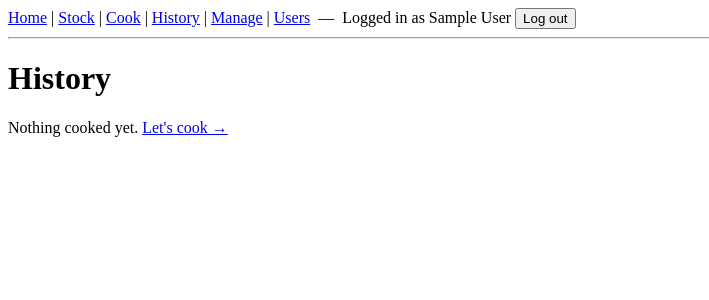
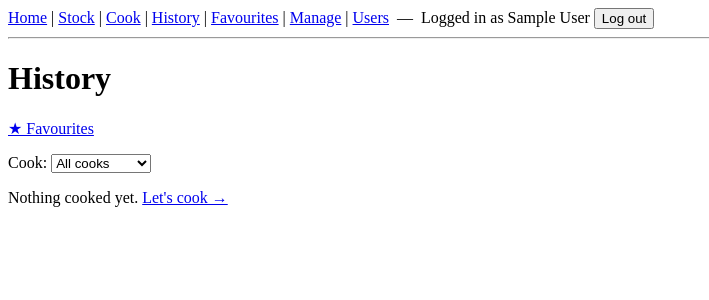
Before and after one commit to amiablealex/my-kitchen, a Flask app: page /history/ in a window 1280 px wide. Shown: the top 300 px of the page, without its empty margins (0-709 px from the left). Run offline with Flask 3, Linux system fonts and the light colour scheme; the visitor is signed in with stand-in values (Sample User, id 1); data comes from the database, SQL or seed files in the repository; data that the repository does not hold is empty.

Commit message:
history: favourites toggle + new route, history filter by cook

```diff
--- a/my_kitchen/history/routes.py
+++ b/my_kitchen/history/routes.py
@@ -1,16 +1,22 @@
-from flask import Blueprint, render_template
+from flask import Blueprint, render_template, request
 
-from ..models import Generation
+from ..extensions import db
+from ..models import Generation, Recipe, User
 
 history_bp = Blueprint("history", __name__, url_prefix="/history")
 
 
 @history_bp.route("/")
 def index():
-    """Generations newest-first. Each is one of three states:
+    """Generations newest-first, optionally filtered to one cook
+    (created_by_user_id via ?user=<id>). Each is one of three states:
     chosen (a recipe was picked), unchosen (two recipes, none picked),
     or error/incomplete (no recipes — failed generation)."""
-    generations = Generation.query.order_by(Generation.created_at.desc()).all()
+    user_id = request.args.get("user", type=int)
+    q = Generation.query
+    if user_id:
+        q = q.filter(Generation.created_by_user_id == user_id)
+    generations = q.order_by(Generation.created_at.desc()).all()
     rows = []
     for gen in generations:
         if gen.recipes:
@@ -20,4 +26,13 @@ def index():
             chosen = None
             status = "error"
         rows.append({"gen": gen, "status": status, "chosen": chosen, "recipes": gen.recipes})
-    return render_template("history/index.html", rows=rows)
+    # All users (incl. retired — they still hold history) drive the filter dropdown.
+    users = User.query.order_by(db.func.lower(User.name)).all()
+    return render_template("history/index.html", rows=rows, users=users, selected_user_id=user_id)
+
+
+@history_bp.route("/favourites")
+def favourites():
+    """Flagged recipes, newest-first — the quick-access subset (spec section 6)."""
+    recipes = Recipe.query.filter_by(is_favourite=True).order_by(Recipe.created_at.desc()).all()
+    return render_template("history/favourites.html", recipes=recipes)
--- a/my_kitchen/templates/base.html
+++ b/my_kitchen/templates/base.html
@@ -13,6 +13,7 @@
       <a href="{{ url_for('stock.index') }}">Stock</a> |
       <a href="{{ url_for('wizard.start') }}">Cook</a> |
       <a href="{{ url_for('history.index') }}">History</a> |
+      <a href="{{ url_for('history.favourites') }}">Favourites</a> |
       <a href="{{ url_for('manage.index') }}">Manage</a> |
       <a href="{{ url_for('users.index') }}">Users</a>
       &nbsp;—&nbsp; Logged in as {{ current_user.name }}
--- a/my_kitchen/templates/history/index.html
+++ b/my_kitchen/templates/history/index.html
@@ -2,8 +2,26 @@
 {% block title %}History — My Kitchen{% endblock %}
 {% block content %}
   <h1>History</h1>
+  <p><a href="{{ url_for('history.favourites') }}">★ Favourites</a></p>
+
+  <form method="get" action="{{ url_for('history.index') }}">
+    <label>Cook:
+      <select name="user" onchange="this.form.submit()">
+        <option value="">All cooks</option>
+        {% for u in users %}
+          <option value="{{ u.id }}" {% if u.id == selected_user_id %}selected{% endif %}>{{ u.name }}</option>
+        {% endfor %}
+      </select>
+    </label>
+    <noscript><button type="submit">Filter</button></noscript>
+  </form>
+
   {% if not rows %}
-    <p>Nothing cooked yet. <a href="{{ url_for('wizard.start') }}">Let's cook →</a></p>
+    {% if selected_user_id %}
+      <p>Nothing cooked by this person yet. <a href="{{ url_for('history.index') }}">Show all</a>.</p>
+    {% else %}
+      <p>Nothing cooked yet. <a href="{{ url_for('wizard.start') }}">Let's cook →</a></p>
+    {% endif %}
   {% else %}
     <ul>
       {% for row in rows %}
@@ -15,10 +33,11 @@
           {% if row.status == "chosen" %}
             <br>Chosen:
             <a href="{{ url_for('wizard.recipe', recipe_id=row.chosen.id) }}">{{ row.chosen.title }}</a>
+            {% if row.chosen.is_favourite %} ★{% endif %}
           {% elif row.status == "unchosen" %}
             <br>Generated (none chosen):
             {% for r in row.recipes %}
-              <a href="{{ url_for('wizard.recipe', recipe_id=r.id) }}">{{ r.title }}</a>{% if not loop.last %} · {% endif %}
+              <a href="{{ url_for('wizard.recipe', recipe_id=r.id) }}">{{ r.title }}</a>{% if r.is_favourite %} ★{% endif %}{% if not loop.last %} · {% endif %}
             {% endfor %}
             — <a href="{{ url_for('wizard.choice', generation_id=row.gen.id) }}">choose one</a>
           {% else %}
--- a/my_kitchen/templates/wizard/recipe.html
+++ b/my_kitchen/templates/wizard/recipe.html
@@ -31,5 +31,11 @@
     {% endfor %}
   </ol>
 
+  <p>
+    <form method="post" action="{{ url_for('wizard.toggle_favourite', recipe_id=recipe.id) }}" style="display:inline">
+      <input type="hidden" name="csrf_token" value="{{ csrf_token() }}">
+      <button type="submit">{% if recipe.is_favourite %}★ Remove from favourites{% else %}☆ Add to favourites{% endif %}</button>
+    </form>
+  </p>
   <p><a href="{{ url_for('wizard.start') }}">Cook something else</a></p>
 {% endblock %}
```
Also changed, not shown: my_kitchen/templates/history/favourites.html (added, +20 -0 lines), my_kitchen/wizard/routes.py (+11 -0 lines).
